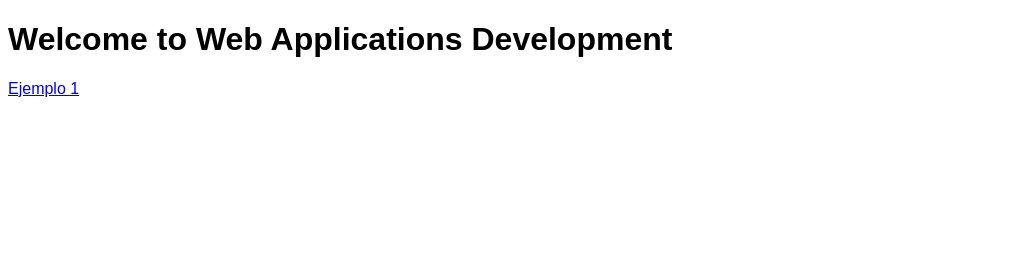
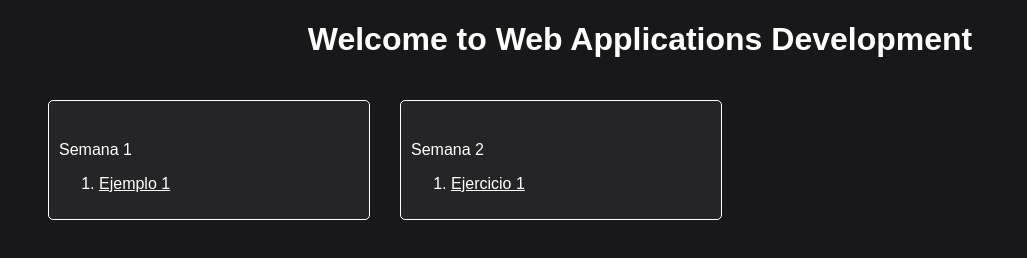
Before and after one commit to Jeikodde/DPW-ITCA, a plain HTML site: page index.html in a window 1280 px wide. Shown: the whole page, without its empty margins (0-1027 px from the left). Drawn offline with nearby package versions, Linux system fonts and the light colour scheme.

Commit message:
create index page

```diff
--- a/css/styles.css
+++ b/css/styles.css
@@ -1,3 +1,39 @@
 body {
   font-family: sans-serif;
 }
+
+.container {
+  background-color: #18181a;
+  color: #fff;
+}
+
+.title {
+  text-align: center;
+}
+
+/* CARDS */
+.cards {
+  padding: 20px 40px;
+  display: flex;
+  justify-content: baseline;
+  gap: 30px;
+  flex-wrap: wrap;
+}
+
+.card {
+  flex-basis: 300px;
+  border: 1px solid #fff;
+  border-radius: 5px;
+  padding: 10px;
+  background-color: #252527;
+}
+
+.card__title {
+  margin-top: 30px;
+}
+
+.exercises__link {
+  color: #fff;
+  display: block;
+  margin-bottom: 5px;
+}
--- a/index.html
+++ b/index.html
@@ -4,11 +4,36 @@
   <meta charset="UTF-8">
   <meta name="viewport" content="width=device-width, initial-scale=1.0">
   <link rel="stylesheet" href="css/styles.css">
+  <link rel="stylesheet" href="https://fonts.googleapis.com/css2?family=Material+Symbols+Outlined:opsz,wght,FILL,GRAD@24,400,0,0&icon_names=check_circle" />
   <title>Bienvenido</title>
 </head>
-<body>
-  <header><h1>Welcome to Web Applications Development</h1></header>
+<body class="container">
+  <header>
+    <h1 class="title">Welcome to Web Applications Development</h1>
+  </header>
 
-  <a href="Semana1/ejemplosClase/ejemplo1.html">Ejemplo 1</a>
+  <main class="cards">
+    <section class="card">
+      <p class="card__title">Semana 1</p>
+      <div class="exercises">
+        <ol class="exercises__list">
+          <li class="exercises__item">
+            <a href="Semana1/ejemplosClase/ejemplo1.html" class="exercises__link">Ejemplo 1</a>
+          </li>
+        </ol>
+      </div>
+    </section>
+
+    <section class="card">
+      <p class="card__title">Semana 2</p>
+      <div class="exercises">
+        <ol class="exercises__list">
+          <li class="exercises__item">
+            <a href="Semana2/ejercicio1/ejercicio1.html" class="exercises__link">Ejercicio 1</a>
+          </li>
+        </ol>
+      </div>
+    </section>
+  </main>
 </body>
 </html>
```
